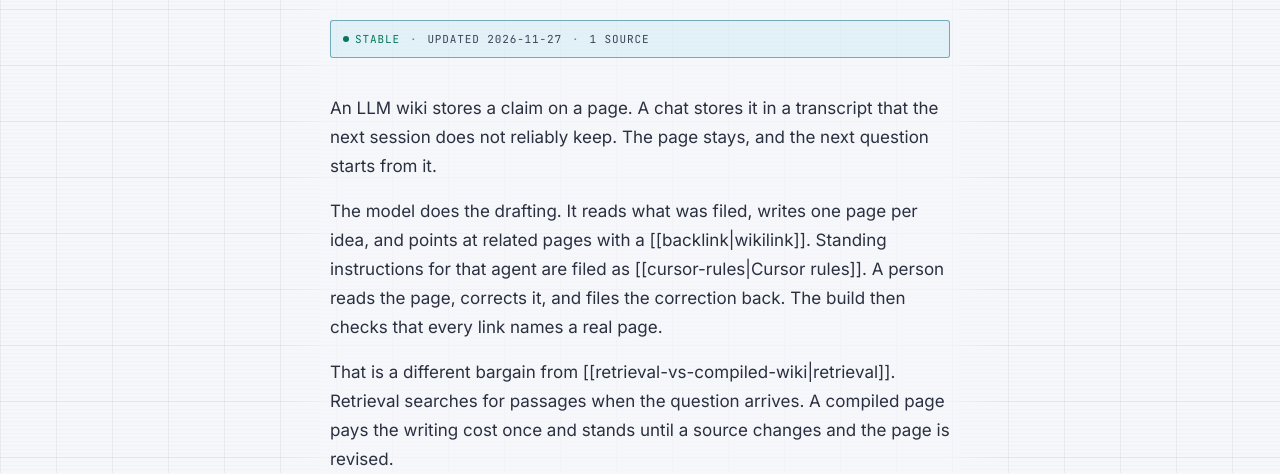
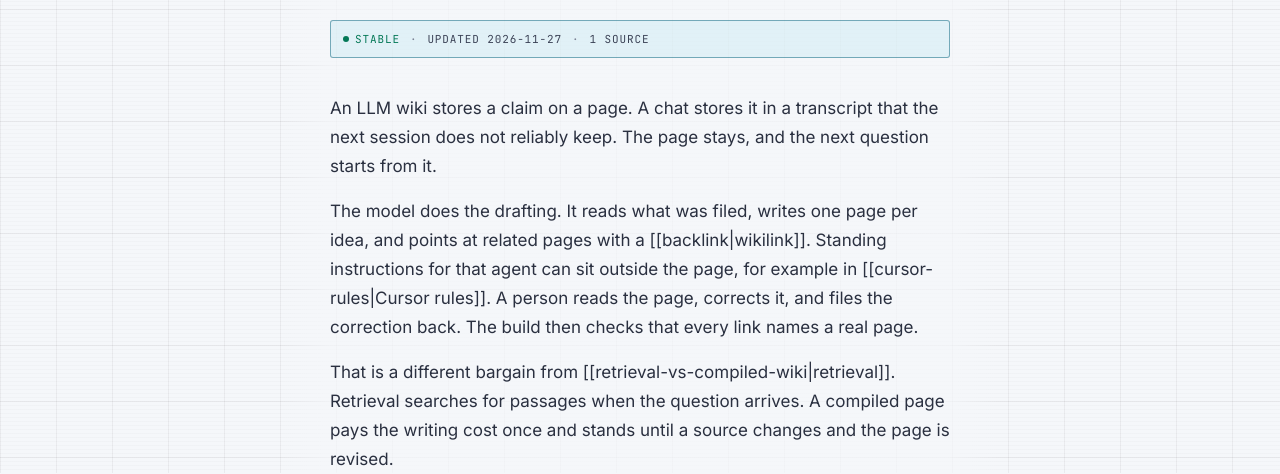
Before and after one commit to pietruszka/kb-wiki, an Astro site in the folder wiki/: page /llm-wiki in a window 1280 px wide. Shown: the part 327-801 px from the top of the page. Built offline with nearby package versions, Linux system fonts and the light colour scheme; Astro itself is replaced by a stand-in of ours; some packages are replaced by stand-ins of ours.

Commit message:
fix(wiki): keep cursor rules an example, and test pagefind ignore
The LLM wiki link no longer reads as a requirement. The github fixture word sits inside the indexed body, behind data-pagefind-ignore.

Co-authored-by: Piotr Pietruszka <pietruszka@users.noreply.github.com>

```diff
--- a/wiki/src/content/wiki/llm-wiki.md
+++ b/wiki/src/content/wiki/llm-wiki.md
@@ -14,7 +14,7 @@ status: stable
 
 An LLM wiki stores a claim on a page. A chat stores it in a transcript that the next session does not reliably keep. The page stays, and the next question starts from it.
 
-The model does the drafting. It reads what was filed, writes one page per idea, and points at related pages with a [[backlink|wikilink]]. Standing instructions for that agent are filed as [[cursor-rules|Cursor rules]]. A person reads the page, corrects it, and files the correction back. The build then checks that every link names a real page.
+The model does the drafting. It reads what was filed, writes one page per idea, and points at related pages with a [[backlink|wikilink]]. Standing instructions for that agent can sit outside the page, for example in [[cursor-rules|Cursor rules]]. A person reads the page, corrects it, and files the correction back. The build then checks that every link names a real page.
 
 That is a different bargain from [[retrieval-vs-compiled-wiki|retrieval]]. Retrieval searches for passages when the question arrives. A compiled page pays the writing cost once and stands until a source changes and the page is revised.
 
```
Also changed, not shown: wiki/src/fixtures/pagefind-site/note/index.html (+3 -3 lines).
